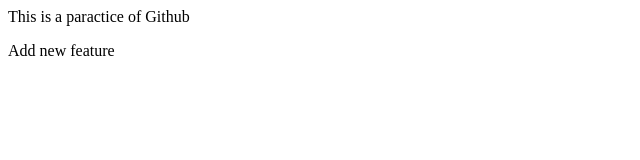
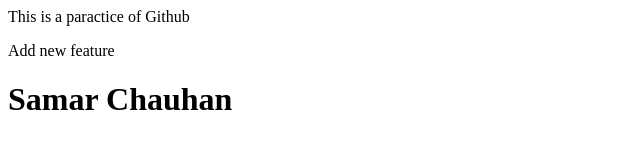
Before and after one commit to pupendrakumar8866/Githubpractice, a plain HTML site: page index.html in a window 1280 px wide. Shown: the whole page, without its empty margins (0-640 px from the left). Drawn offline with Linux system fonts and the light colour scheme.

Commit message:
Add Author Name

```diff
--- a/index.html
+++ b/index.html
@@ -1,2 +1,3 @@
 <p>This is a paractice of Github</p>
 <p>Add new feature</p>
+<h1>Samar Chauhan</h1>
```
